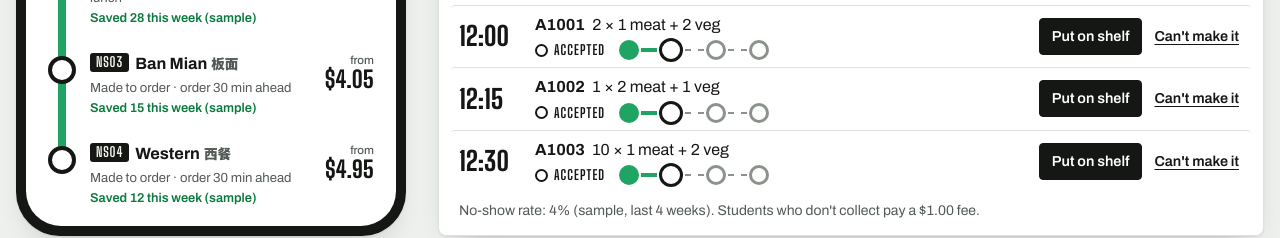
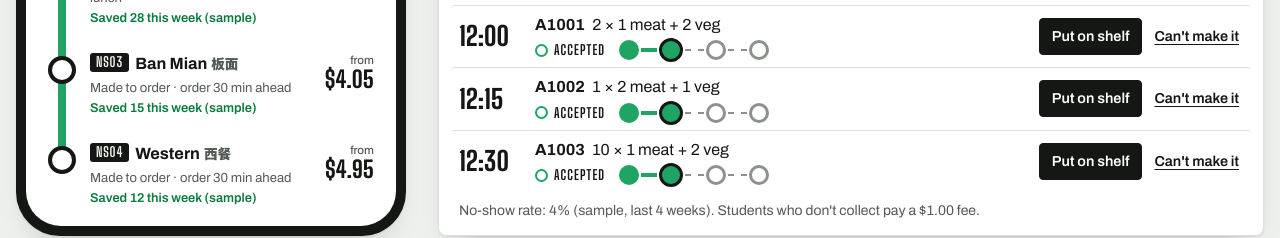
Before and after one commit to thisisxiny/prepahead, a plain HTML site: page index.html in a window 1280 px wide. Shown: the part 552-790 px from the top of the page. Drawn offline with nearby package versions, Linux system fonts and the light colour scheme.

Commit message:
Fill every reached step of an order's progress line green
The current step was an empty ring, so "On shelf" or "Accepted" looked
unfinished next to its green status word. Now every step an order has
reached is a filled green stop on a solid line, with the current step a
little larger; steps still to come stay grey rings on a dashed line, and
a new order keeps its yellow lamp. The phone ticket and the stall row
read the same. "Accepted" gets a green ring mark. DESIGN.md and the
design brief describe the new rule.

Co-Authored-By: Claude Opus 5.5 <noreply@anthropic.com>

```diff
--- a/data.js
+++ b/data.js
@@ -184,8 +184,8 @@ function flipTiles(text, cls = "") {
   return `<span class="tiles ${cls}" aria-hidden="true">${tiles}</span><span class="sr">${text}</span>`;
 }
 
-// An order's journey as a line of four stops. Solid line = done, dashed = still to come,
-// ring = where the order is now. Orders that left the line (declined, cancelled, no-show,
+// An order's journey as a line of four stops. Every step reached is filled green (solid line);
+// the current step is drawn a little bigger; steps still to come are grey rings on a dashed line. Orders that left the line (declined, cancelled, no-show,
 // voucher) get no line; their status word says what happened.
 const STAGE_OF = { pending: 0, accepted: 1, ready: 2, collected: 3 };
 function progressLine(o, names, showNames = false) {
--- a/style.css
+++ b/style.css
@@ -246,7 +246,8 @@ input { caret-color: var(--green-text); }
 .orders { gap: 6px; }
 .note { font-size: 0.9rem; background: var(--panel-2); border-radius: var(--r-sm); padding: 8px 10px; }
 
-/* An order's journey: four stops. Solid = done, dashed = still to come, ring = now. */
+/* An order's journey: four stops. Every step reached is filled green (solid line);
+   the current step is a little bigger with an ink edge; steps to come are grey rings on a dashed line. */
 .progress { list-style: none; margin: 0; padding: 0; display: flex; align-items: flex-start; min-width: 120px; }
 .progress li { flex: 1; display: grid; grid-template-columns: 1fr auto; grid-template-rows: 18px auto; align-items: center; }
 .progress li:first-child { flex: 0 0 auto; grid-template-columns: auto; }
@@ -254,7 +255,7 @@ input { caret-color: var(--green-text); }
 .progress li.done:not(:first-child)::before, .progress li.here:not(:first-child)::before { border-top: 0; height: 4px; background: var(--green); }
 .progress li::after { content: ""; grid-column: -2; grid-row: 1; width: 14px; height: 14px; border-radius: 50%; border: 3px solid var(--line-strong); background: var(--panel); justify-self: center; }
 .progress li.done::after { border-color: var(--green); background: var(--green); }
-.progress li.here::after { width: 18px; height: 18px; border-color: var(--ink); }
+.progress li.here::after { width: 18px; height: 18px; border-color: var(--ink); background: var(--green); }
 .progress.is-new li.here::after { border-color: var(--lamp-edge); background: var(--lamp); }
 .progress .stop-name { grid-column: -2; grid-row: 2; font-size: 0.72rem; color: var(--muted); white-space: nowrap; margin-top: 4px; }
 .progress li.here .stop-name { color: var(--ink); font-weight: 700; }
@@ -277,10 +278,11 @@ input { caret-color: var(--green-text); }
 .btn-ghost:hover:not(:disabled) { background: var(--panel-2); }
 .btn.sm { padding: 7px 12px; font-size: 0.9rem; }
 .wide { width: 100%; }
-/* Status words. A small mark before the word: lamp = new, hollow = accepted, green = on shelf,
+/* Status words. A small mark before the word: lamp = new, green ring = accepted, green dot = on shelf,
    dashed = left the line, red = problem. Reads by shape and word, not colour alone. */
 .pill { display: inline-flex; align-items: center; gap: 6px; font: 700 0.85rem/1.2 var(--f-sign); font-stretch: 72%; letter-spacing: 0.08em; text-transform: uppercase; white-space: nowrap; color: var(--ink); }
 .pill::before { content: ""; width: 9px; height: 9px; border-radius: 50%; border: 2px solid currentColor; flex: none; }
+.pill-accepted::before { border-color: var(--green); }
 .pill-pending::before { background: var(--lamp); border-color: var(--lamp-edge); }
 .pill-ready { color: var(--green-text); }
 .pill-ready::before { background: var(--green); border-color: var(--green); }
```
Also changed, not shown: 2 other files.
